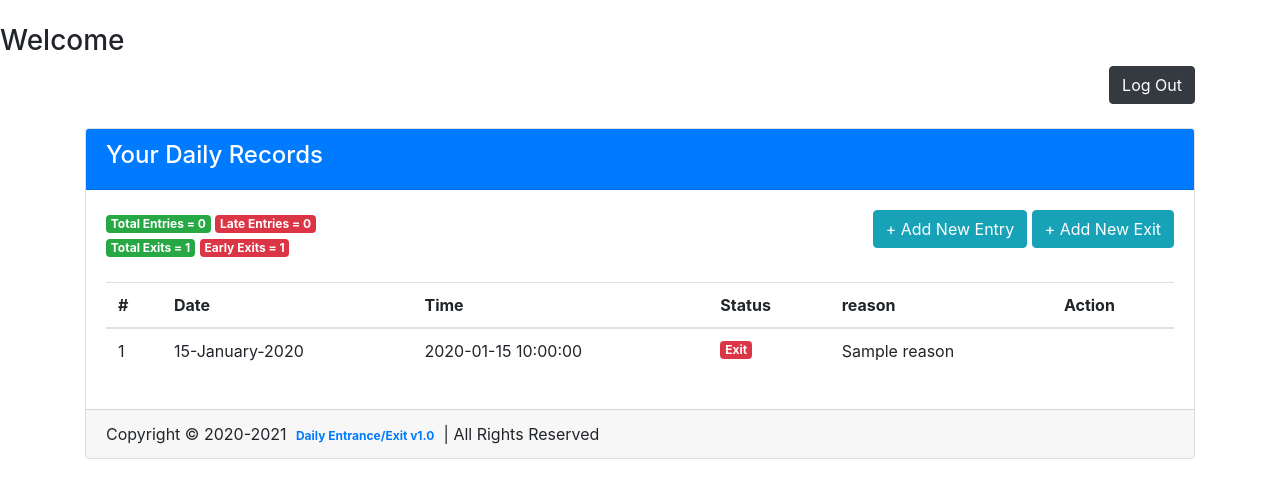
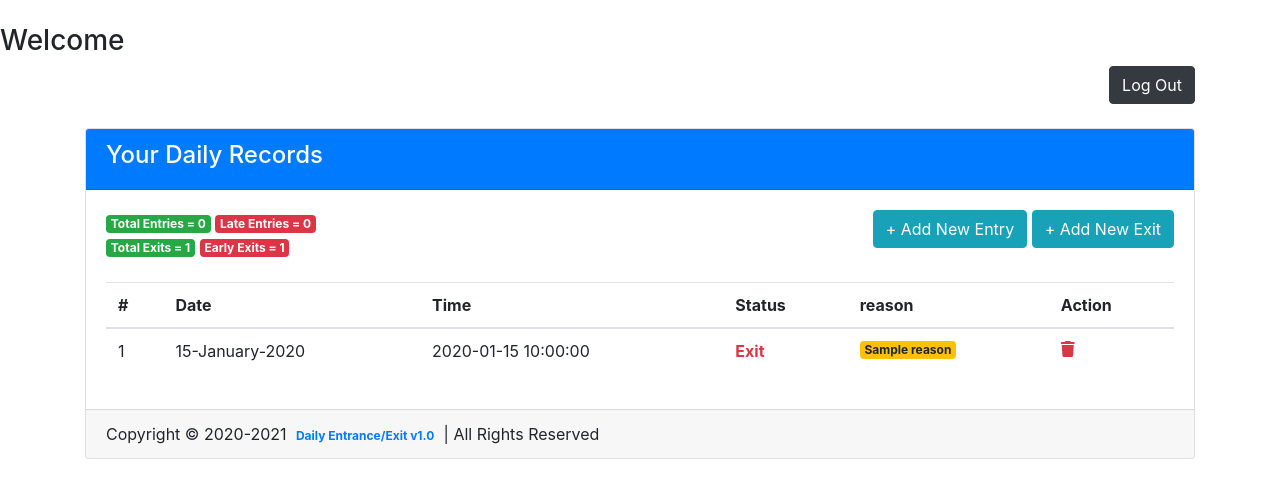
Before and after one commit to jigarvakil/Online-timing-attendance, a CodeIgniter app: the page made by application/views/home.php in a window 1280 px wide. Shown: the top 498 px of the page. Run offline with CodeIgniter, Linux system fonts and the light colour scheme; the visitor is signed in with stand-in values (Sample User, id 1); tables that the repository leaves empty or names only in its code hold one stand-in row (values such as "Sample post"); the template is opened without the code that fills it: most values are stand-ins (such as "Sample title", 1, 10 or a date in 2020); data that the repository does not hold is empty; some libraries are stand-ins or nearby versions.

Commit message:
Complete

```diff
--- a/application/models/Model1.php
+++ b/application/models/Model1.php
@@ -28,6 +28,12 @@ class Model1 extends CI_Model {
         $this->db->insert( $tblname, $data );
 
     }
+
+    public function DeleteData( $tblname, $data ) {
+        $this->db->where( $data );
+        $this->db->delete( $tblname );
+
+    }
 }
 
 /* End of file Model1.php */
--- a/application/views/home.php
+++ b/application/views/home.php
@@ -19,7 +19,7 @@
     <!-- Bootstrap CSS -->
     <link rel="stylesheet" href="https://stackpath.bootstrapcdn.com/bootstrap/4.3.1/css/bootstrap.min.css"
       integrity="sha384-ggOyR0iXCbMQv3Xipma34MD+dH/1fQ784/j6cY/iJTQUOhcWr7x9JvoRxT2MZw1T" crossorigin="anonymous">
-
+  <script src="https://kit.fontawesome.com/a076d05399.js"></script>
   </head>
 
   <body>
@@ -105,11 +105,13 @@
                     <td><?= date_format(date_create($recordRow->dt_date),'d-F-Y') ?></td>
                     <td><?= $recordRow->sz_time ?></td>
                     <td>
-                      <?php if($recordRow->status==1) echo "<span class='badge badge-success'>Entry</span>"; else echo "<span class='badge badge-danger'>Exit</span>"; ?>
+                      <?php if($recordRow->status==1) echo "<span class='font-weight-bold text-success'>Entry</span>"; else echo "<span class='font-weight-bold text-danger'>Exit</span>"; ?>
                     </td>
-                    <td><?php if($recordRow->reason==null) echo "No Reason Avalible"; else echo $recordRow->reason ?>
+                    <td><?php if($recordRow->reason==null) echo "<span class='badge badge-success'>No Reason Avalible</span>"; else echo "<span class='badge badge-warning'>".$recordRow->reason."</span>" ?>
                     </td>
-
+                    <td>
+                        <a href="<?= base_url() ?>Welcome/DeleteRecord/<?= $recordRow->nm_recordid ?>" class="text-danger"><i class="fas fa-trash"></i></a>
+                    </td>
 
                   </tr>
                   <?php
```
Also changed, not shown: application/controllers/Welcome.php (+10 -0 lines).
